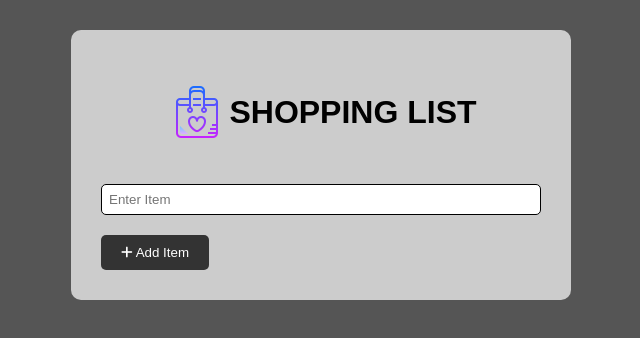
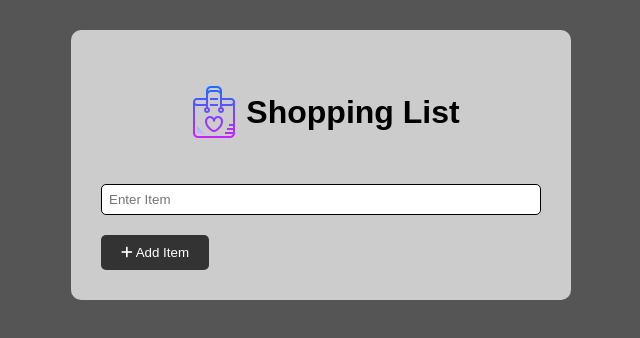
Before and after one commit to gauravtakbhate11/shoppingListProject, a plain HTML site: page index.html in a window 1280 px wide. Shown: the whole page, without its empty margins (319-959 px from the left). Drawn offline with Linux system fonts and the light colour scheme.

Commit message:
nameChange

```diff
--- a/index.html
+++ b/index.html
@@ -18,7 +18,7 @@
     <div class="container">
       <header>
         <img src="./img/icons8-shopaholic-64.png" alt="icon" />
-        <h1 id="heading"><strong>SHOPPING LIST</strong></h1>
+        <h1 id="heading"><strong>Shopping List</strong></h1>
       </header>
       <form id="item-form">
         <div class="form-control">
```
